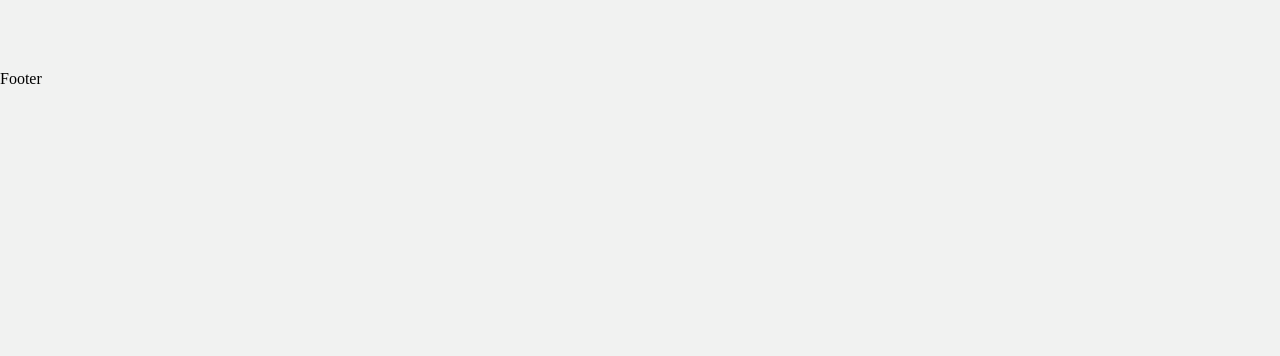
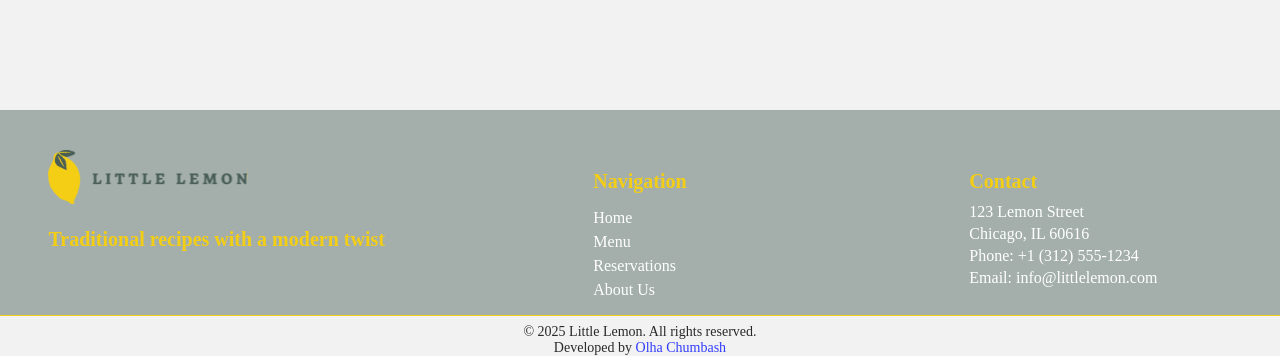
Before and after one commit to OlhaChumbash/capstone-project, a React (Create React App) app: page / in a window 1280 px wide. Shown: the part 914-1270 px from the top of the page. Before the commit the page ends 1002 px from the top, so only its background shows below. Built offline with nearby package versions, Linux system fonts and the light colour scheme.

Commit message:
add footer structure

```diff
--- a/src/components/Footer.js
+++ b/src/components/Footer.js
@@ -2,9 +2,122 @@ import '../App.css';
 
 function Footer() {
   return (
-    <div className="Footer">
-      Footer
-    </div>
+    <>
+      <style>{`
+        .footer {
+          color: white;
+          margin-top: 40px;
+        }
+
+        .footer-container {
+          display: grid;
+          grid-template-columns: repeat(auto-fit, minmax(220px, 1fr));
+          gap: 30px;
+          background-color: var(--light-primary-color);
+          padding: 40px 20px 0px;
+          justify-items: center
+        }
+
+        .footer-heading, .footer-heading-descr {
+          font-size: 20px;
+          margin-bottom: 10px;
+          color: #f4ce14;
+        }
+.footer-heading-descr{
+         font-size: 20px;
+        font-weight: bold;
+}
+        .footer-logo {
+           width: 200px;
+      }
+
+        .footer-text {
+          font-size: 16px;
+          margin: 4px 0;
+        }
+
+        .footer-links {
+          list-style: none;
+          padding: 0;
+        }
+
+        .footer-links li {
+          margin: 6px 0;
+        }
+
+        .footer-links a {
+          color: white;
+          text-decoration: none;
+          transition: color 0.3s ease;
+        }
+
+        .footer-links a:hover {
+          color: #f4ce14;
+        }
+
+        .footer-bottom {
+          border-top: 1px solid #f4ce14;
+          padding-top: 8px;
+          font-size: 14px;
+          text-align: center;
+        }
+
+        .footer-bottom a {
+          color: #323cff;
+          text-decoration: none;
+        }
+
+        .footer-bottom a:hover {
+          text-decoration: underline;
+        }
+
+      .footer-bottom p {
+        margin: 0;
+  color :#292929;
+      }
+      `}</style>
+
+      <footer className="footer">
+        <div className="footer-container">
+          <div className="footer-section">
+          <a href='/'> <img   className="footer-logo" src="/logo.svg" alt="Little Lemon Logo" /> </a>
+            <p className="footer-heading-descr">Traditional recipes with a modern twist</p>
+          </div>
+
+          <div className="footer-section">
+            <h3 className="footer-heading">Navigation</h3>
+            <ul className="footer-links">
+              <li><a href="#">Home</a></li>
+              <li><a href="#">Menu</a></li>
+              <li><a href="/reservations">Reservations</a></li>
+              <li><a href="#">About Us</a></li>
+            </ul>
+          </div>
+
+          <div className="footer-section">
+            <h3 className="footer-heading">Contact</h3>
+            <p className="footer-text">123 Lemon Street</p>
+            <p className="footer-text">Chicago, IL 60616</p>
+            <p className="footer-text">Phone: +1 (312) 555-1234</p>
+            <p className="footer-text">Email: info@littlelemon.com</p>
+          </div>
+        </div>
+
+        <div className="footer-bottom">
+          <p>© 2025 Little Lemon. All rights reserved.</p>
+          <p>
+            Developed by{" "}
+            <a
+              href="https://www.linkedin.com/in/olha-chumbash-597568269/"
+              target="_blank"
+              rel="noreferrer"
+            >
+              Olha Chumbash
+            </a>
+          </p>
+        </div>
+      </footer>
+    </>
   );
 }
 
```
